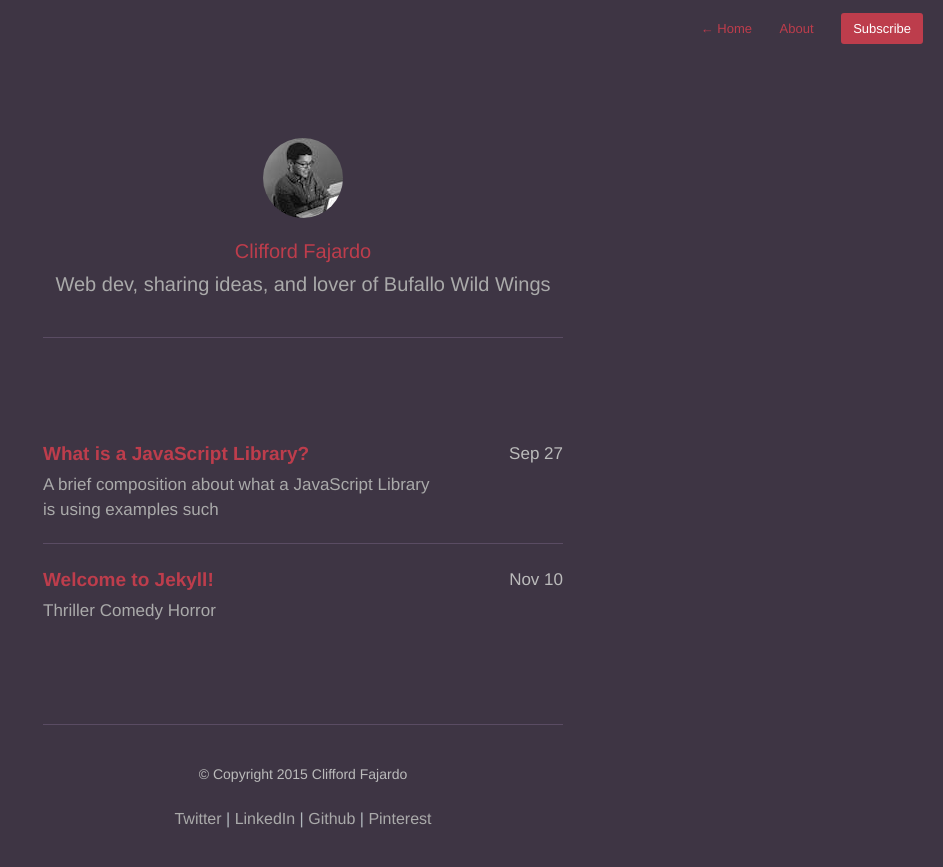
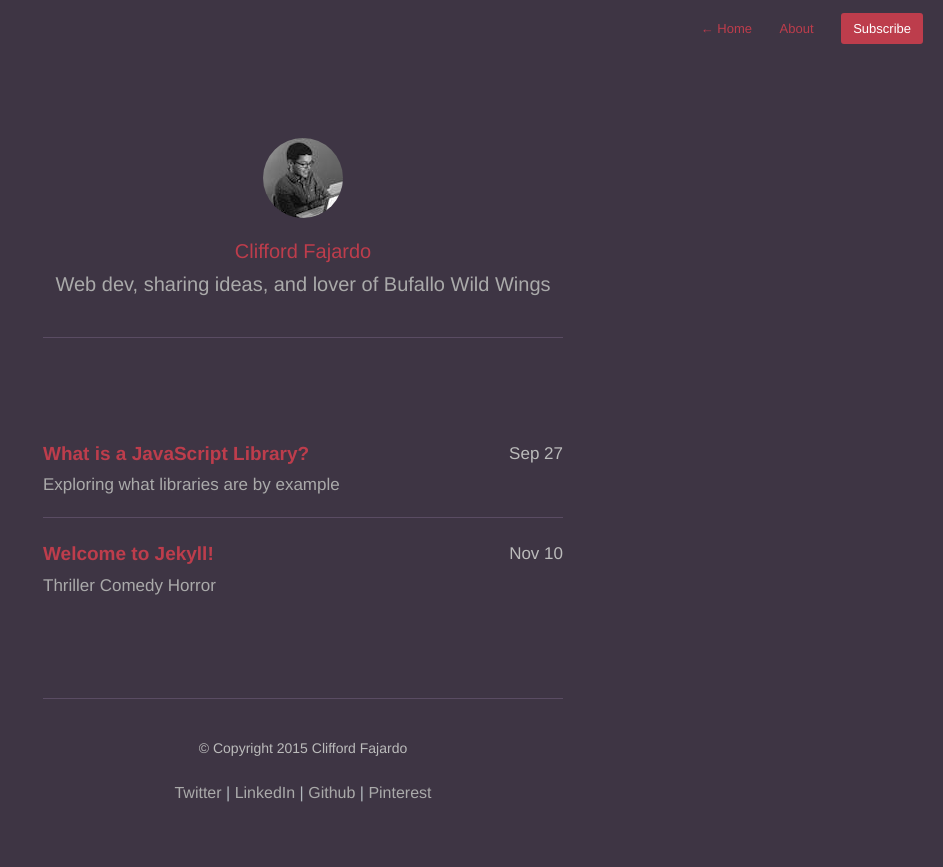
Before and after one commit to JosephSun/cliffordfajardo.github.io, a Jekyll site: the page built from index.html, in a window 1280 px wide. Shown: the top 867 px of the page, without its empty margins (337-1280 px from the left). Built offline with Jekyll 4.4.1, drawn with Linux system fonts in a browser that asks for light colours; nearby versions of some CDN libraries; Markdown is read by kramdown in place of the engine named in the settings; the list of posts is cut into pages by our own code.

Commit message:
fixing description

```diff
--- a/_posts/2015-09-27-what-is-a-javascript-library.markdown
+++ b/_posts/2015-09-27-what-is-a-javascript-library.markdown
@@ -1,7 +1,7 @@
 ---
 title:  "What is a JavaScript Library?"
 date:   2015-09-27 10:18:00
-description: A brief composition about what a JavaScript Library is using examples such
+description: Exploring what libraries are by example
 ---
 
 So you've heard of javaScript libraries such as Underscore, Lodash, and jQuery.
```
